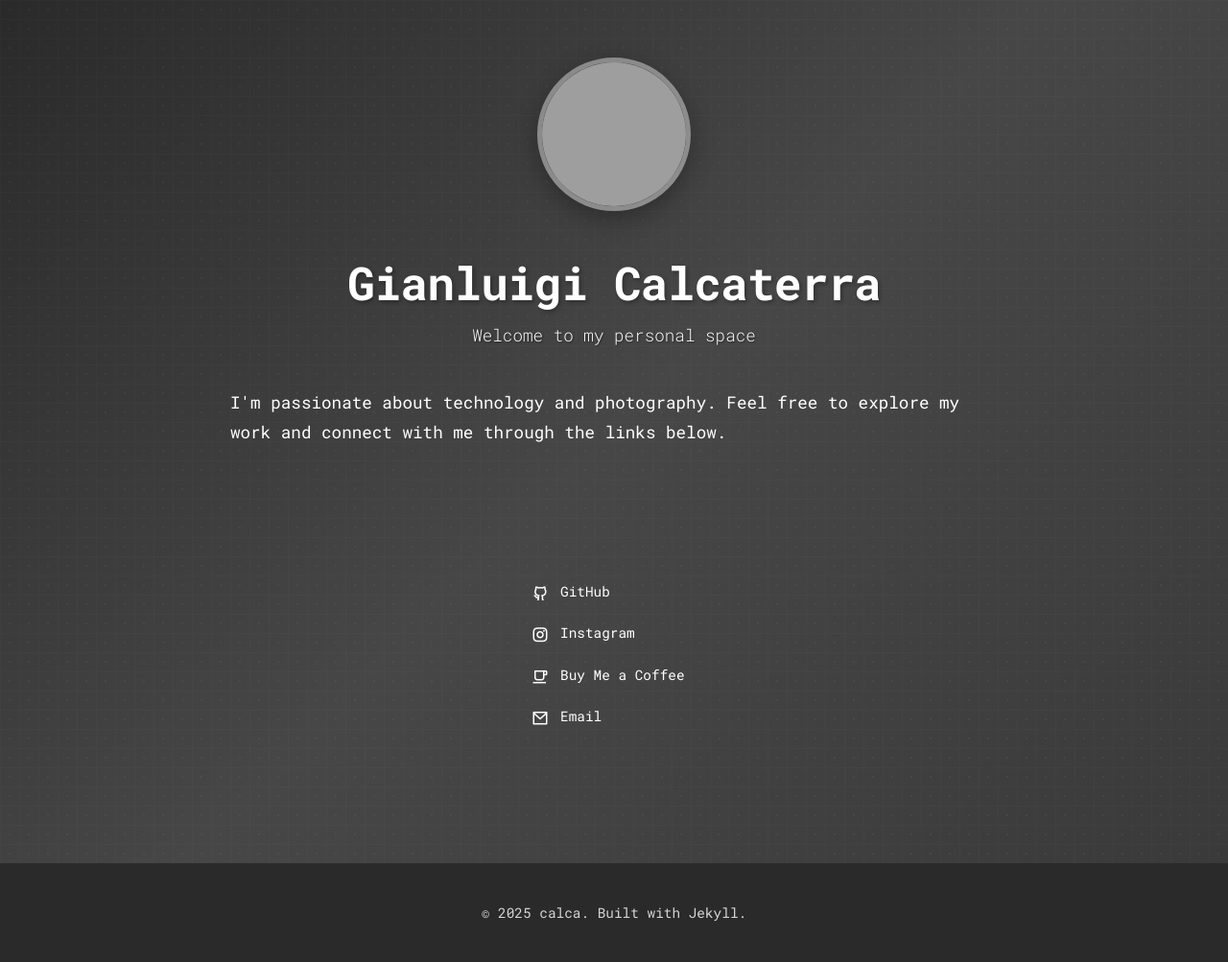
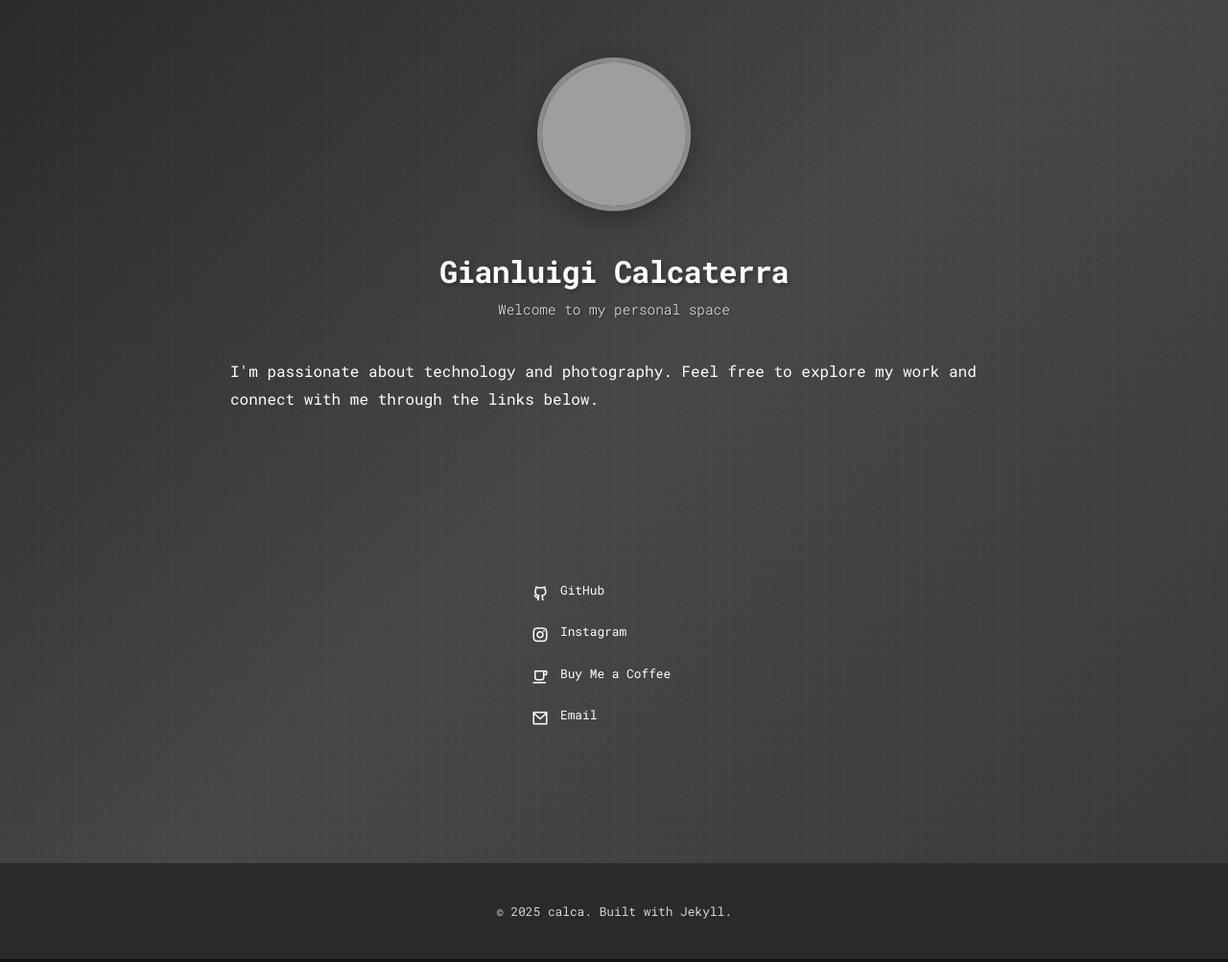
Before and after one commit to calca/calca.github.io, a Jekyll site: the page built from index.md, in a window 1280 px wide. Shown: the whole page at 96% size. Built offline with Jekyll 4.4.1, drawn with Linux system fonts in a browser that asks for light colours; nearby versions of some CDN libraries; grey boxes are pictures that could not be loaded.

Commit message:
Adjust font sizes for better readability

```diff
--- a/_sass/main.scss
+++ b/_sass/main.scss
@@ -98,7 +98,7 @@ body {
 
   h1 {
     font-family: $heading-font;
-    font-size: 3rem;  // Reduced from 4rem for better readability
+    font-size: 2rem;  // Reduced from 4rem for better readability
     margin-bottom: 4px;
     font-weight: 700;
     letter-spacing: -1px;
@@ -106,7 +106,7 @@ body {
   }
 
   .subtitle {
-    font-size: 1.1rem;  // Reduced from 1.4rem for better readability
+    font-size: 0.9rem;  // Reduced from 1.4rem for better readability
     margin-bottom: 40px;
     opacity: 0.95;
     font-weight: 300;
@@ -131,7 +131,7 @@ body {
       color: $white;
       text-decoration: none;
       font-weight: 400;  // Reduced from 500
-      font-size: 0.9rem;  // Smaller font size relative to the page
+      font-size: 0.8rem;  // Smaller font size relative to the page
       min-width: 200px;
       line-height: 1.4;  // Normal line height
 
@@ -194,7 +194,7 @@ body {
   max-width: 800px;
   margin: 0 auto;
   text-align: left;
-  font-size: 1.1rem;
+  font-size: 1rem;
   line-height: 1.8;
   color: $white;
 
@@ -231,7 +231,7 @@ body {
   }
 
   i {
-    font-size: 3rem;
+    font-size: 2rem;
     color: $accent-color;
     margin-bottom: 20px;
     display: block;
@@ -239,7 +239,7 @@ body {
 
   h3 {
     font-family: $heading-font;
-    font-size: 1.4rem;
+    font-size: 1.1rem;
     color: $white;
     margin-bottom: 15px;
     font-weight: 600;
@@ -262,7 +262,7 @@ body {
 
   p {
     opacity: 0.8;
-    font-size: 0.9rem;
+    font-size: 0.8rem;
   }
 }
 
@@ -289,7 +289,7 @@ body {
     }
 
     .subtitle {
-      font-size: 1rem;  // Reduced proportionally
+      font-size: 0.9rem;  // Reduced proportionally
       margin-bottom: 30px;
     }
 
```
